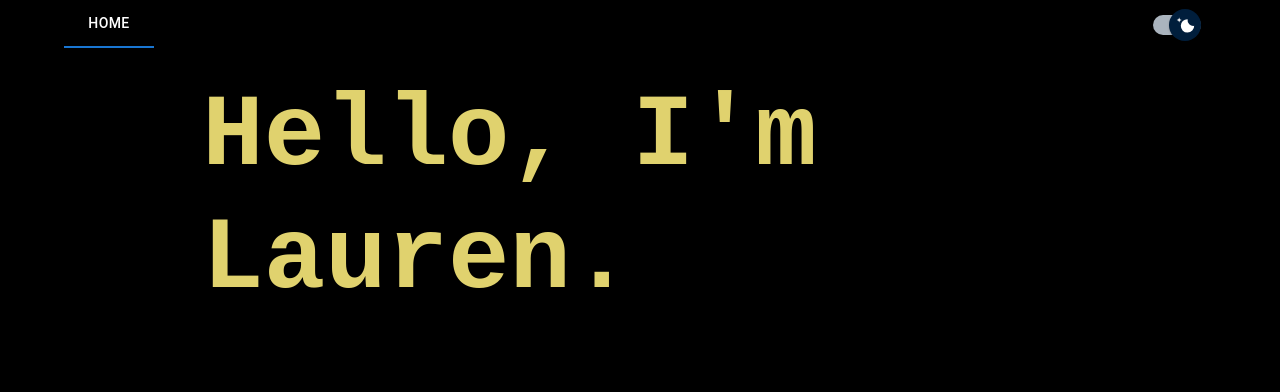
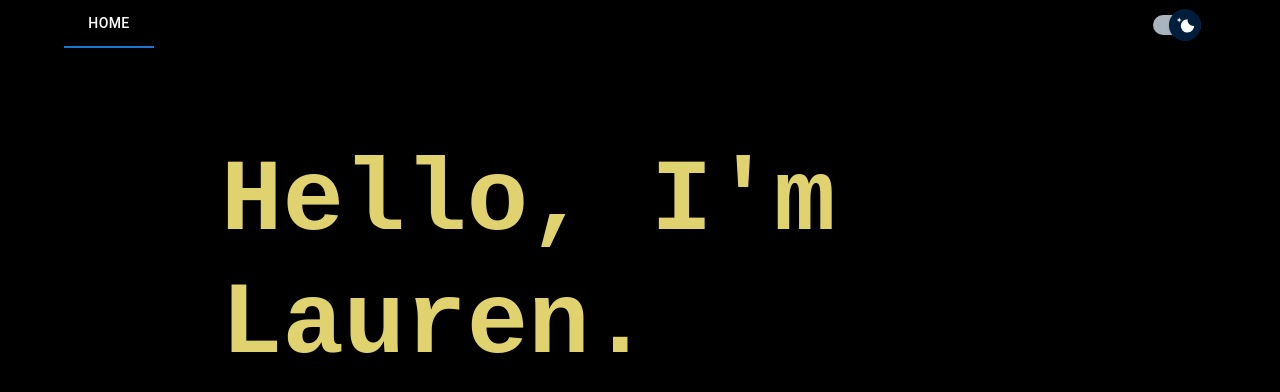
Before and after one commit to laurenmilesdev/portfolio, a Next.js app: page / in a window 1280 px wide. Shown: the top 392 px of the page. Built offline with nearby package versions, Linux system fonts and the light colour scheme; a web font is replaced by a local one.

Commit message:
Updated Layout padding

```diff
--- a/src/components/layout/Layout.module.css
+++ b/src/components/layout/Layout.module.css
@@ -1,6 +1,8 @@
 .container {
   display: flex;
   flex-direction: column;
-  padding: 3%;
+  padding-top: 10%;
+  padding-left: 5%;
+  padding-right: 5%;
   color: var(--font-color);
 }
```
